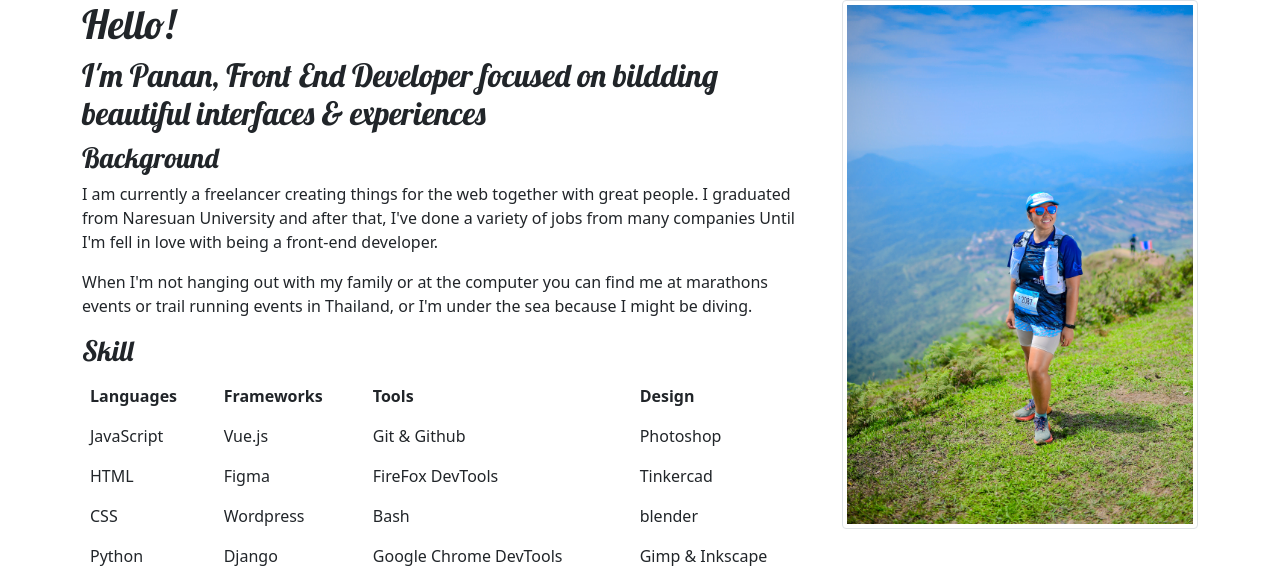
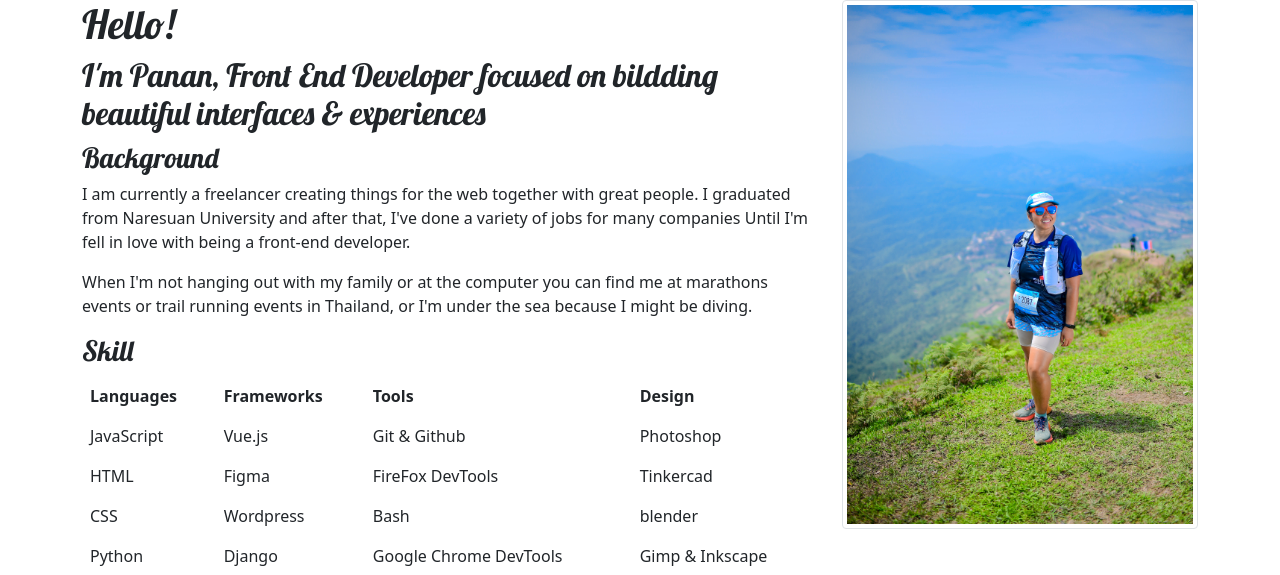
Before and after one commit to panan2012/first_Djangosite, a Django app: page / in a window 1280 px wide. Shown: the part 176-751 px from the top of the page. Run offline with Django 3.2, Linux system fonts and the light colour scheme.

```diff
--- a/blog/templates/blog/homepage.html
+++ b/blog/templates/blog/homepage.html
@@ -8,7 +8,7 @@
 
       <section>
       <h3>Background</h3>
-        <p>I am currently a freelancer creating things for the web together with great people. I graduated from Naresuan University and after that, I've done a variety of jobs from many companies Until I'm  fell in love with being a front-end developer.</p>
+        <p>I am currently a freelancer creating things for the web together with great people. I graduated from Naresuan University and after that, I've done a variety of jobs for many companies Until I'm  fell in love with being a front-end developer.</p>
         <p>When I'm not hanging out with my family or at the computer you can find me at marathons events or trail running events in Thailand, or I'm under the sea because I might be diving.</p>
     </section>
 
--- a/mysite/settings.py
+++ b/mysite/settings.py
@@ -25,7 +25,7 @@ SECRET_KEY = 'django-insecure-ej1hgw0b@!9t#0&(rgw(^!xa*tte%5d19-mo--%iao913rvqg@
 # SECURITY WARNING: don't run with debug turned on in production!
 DEBUG = True
 
-ALLOWED_HOSTS = ['127.0.0.1', '.pythonanywhere.com']
+ALLOWED_HOSTS = ['*']
 
 
 # Application definition
```
Also changed, not shown: README.md (added), 1 other file.
